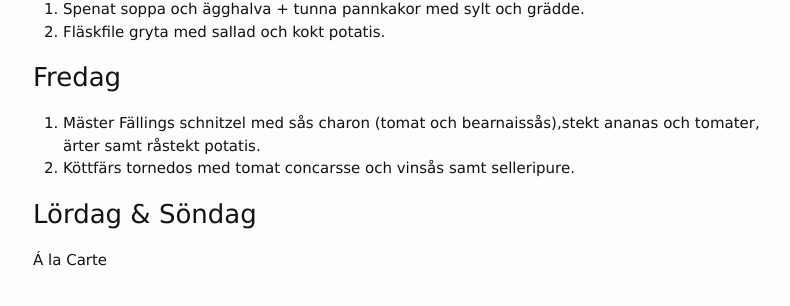
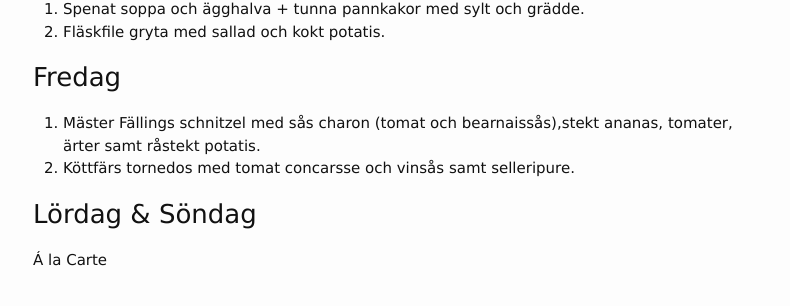
Before and after one commit to FarInn62/farinn62.github.io, a Jekyll site: the page built from lunch.md, in a window 1280 px wide. Shown: the part 620-926 px from the top of the page, without its empty margins (237-1027 px from the left). Built offline with Jekyll 4.4.1, drawn with Linux system fonts in a browser that asks for light colours.

Commit message:
Update lunch.md

```diff
--- a/lunch.md
+++ b/lunch.md
@@ -32,7 +32,7 @@ Alla rätter: 80:- Take away: 60:-
 
 ### Fredag
 
-1. Mäster Fällings schnitzel med sås charon (tomat och bearnaissås),stekt ananas och tomater, ärter samt råstekt potatis.
+1. Mäster Fällings schnitzel med sås charon (tomat och bearnaissås),stekt ananas, tomater, ärter samt råstekt potatis.
 2. Köttfärs tornedos med tomat concarsse och vinsås samt selleripure.
 
 ### Lördag & Söndag
```
